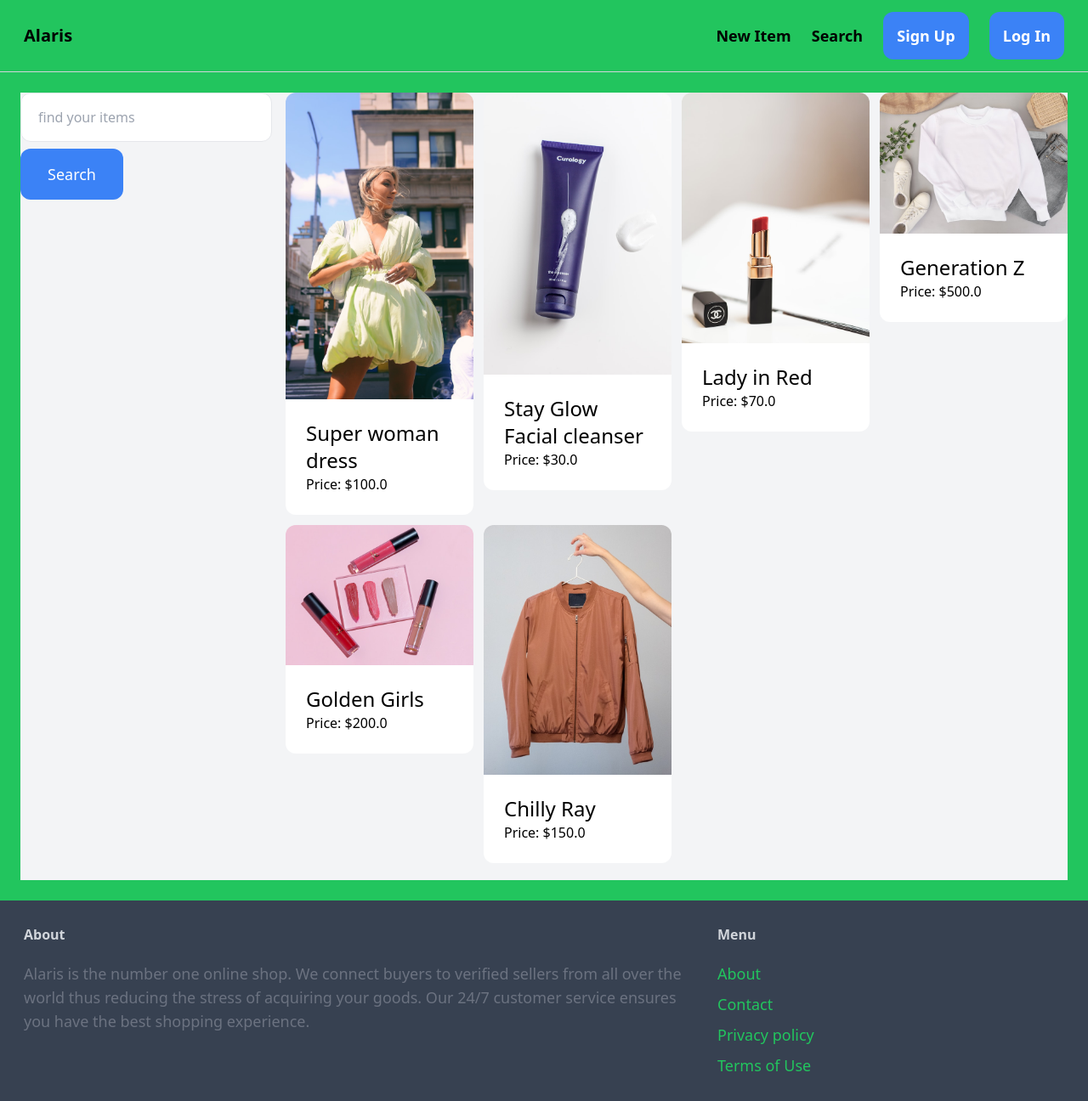
After one commit to Doreen970/Alaris, a Django app: page /items/ in a window 1280 px wide. The commit adds this page. Shown: the whole page at 85% size. Run offline with Django 4.2, Linux system fonts and the light colour scheme; data comes from the database, SQL or seed files in the repository; some libraries are stand-ins or nearby versions.

Commit message:
worked on the search feature. The visitor can look for items he or she wants. I also created a search bar where the user can type in the items she wants

```diff
--- a/cart/views.py
+++ b/cart/views.py
@@ -1,4 +1,4 @@
-from django.shortcuts import render
+from django.shortcuts import render, get_object_or_404
 from django.contrib.auth.decorators import login_required
 from item.models import Item
 
--- a/duka/templates/duka/base.html
+++ b/duka/templates/duka/base.html
@@ -14,7 +14,7 @@
 
 <!--how registered user can add new item for selling-->
             <a href="{% url 'item:new' %}" class="text-lg font-semibold hover:text-blue-500">New Item</a>
-            <a href="#" class="text-lg font-semibold hover:text-blue-500">Search</a>
+            <a href="{% url 'item:items' %}" class="text-lg font-semibold hover:text-blue-500">Search</a>
             {% if request.user.is_authenticated %}
             <a href="#" class="py-4 px-4 text-lg bg-blue-500 text-white rounded-xl font-semibold hover:text-gray-500">Inbox</a>
             <a href="{% url 'cart:index' %}" class="py-4 px-4 text-lg bg-blue-500 text-white rounded-xl font-semibold hover:text-gray-500">Cart</a>
--- a/item/templates/item/detail.html
+++ b/item/templates/item/detail.html
@@ -22,6 +22,7 @@
         {% if request.user == item.created_by %}
         <div class="mt-5 p-5 bg-white rounded-xl">
           <p>View your items</p>
+          <a href="#" class="inline-block mt-5 px-5 py-3 text-lg font-semibold bg-green-600 text-white rounded-xl">Edit</a>
           <a href="{% url 'item:delete' item.id %}" class="inline-block mt-5 px-5 py-3 text-lg font-semibold bg-red-600 text-white rounded-xl">Delete</a>
 </div>
 {% else %}
--- /dev/null
+++ b/item/templates/item/items.html
@@ -0,0 +1,31 @@
+{% extends 'duka/base.html' %}
+
+{% block title %}Products{% endblock title %}
+
+{% block content %}
+<div class="pb-5 grid grid-cols-4 gap-4 bg-gray-100">
+    <div class="col-span-1">
+        <form method="get" action="{% url 'item:items' %}">
+            <input name="query" class="w-full py-4 px-5 border rounded-xl" type="text" value="{{ query }}" placeholder="find your items">
+        <button class="mt-2 py-4 px-8 text-lg bg-blue-500 text-white rounded-xl">Search</button>
+        </form>
+    </div>
+    <div class="col-span-3">
+        <div class="grid grid-cols-4 gap-3">
+            {% for item in items %}
+            <div>
+              <a href="{% url 'item:detail' item.id %}">
+                <div>
+                  <img src="{{ item.image.url }}" class="rounded-t-xl" />
+                </div>
+                <div class="p-6 bg-white rounded-b-xl">
+                  <h3 class="text-2xl">{{ item.name }}</h3>
+                  <p class="text-gray-450">Price: ${{ item.price }}</p>
+                </div>
+              </a>
+            </div>
+            {% endfor %}
+          </div>
+</div>
+</div>
+{% endblock content %}
--- a/item/urls.py
+++ b/item/urls.py
@@ -6,5 +6,6 @@ app_name = 'item'
 urlpatterns = [
 path('<int:pk>/', views.detail, name='detail'),
 path('new/', views.new, name='new'),
-path('<int:pk>/delete/', views.delete, name='delete')
+path('<int:pk>/delete/', views.delete, name='delete'),
+path('', views.items, name='items'),
 ]
--- a/item/views.py
+++ b/item/views.py
@@ -4,6 +4,14 @@ from django.contrib.auth.decorators import login_required
 from .forms import NewItemForm
 
 # Create your views here.
+
+def items(request):
+    items = Item.objects.filter(is_sold=False)
+
+    return render(request, 'item/items.html', {
+        'items': items,
+    })
+
 def detail(request, pk):
     item = get_object_or_404(Item, pk=pk)
     related_items = Item.objects.filter(category=item.category, is_sold=False).exclude(pk=pk)[0:3]
```
